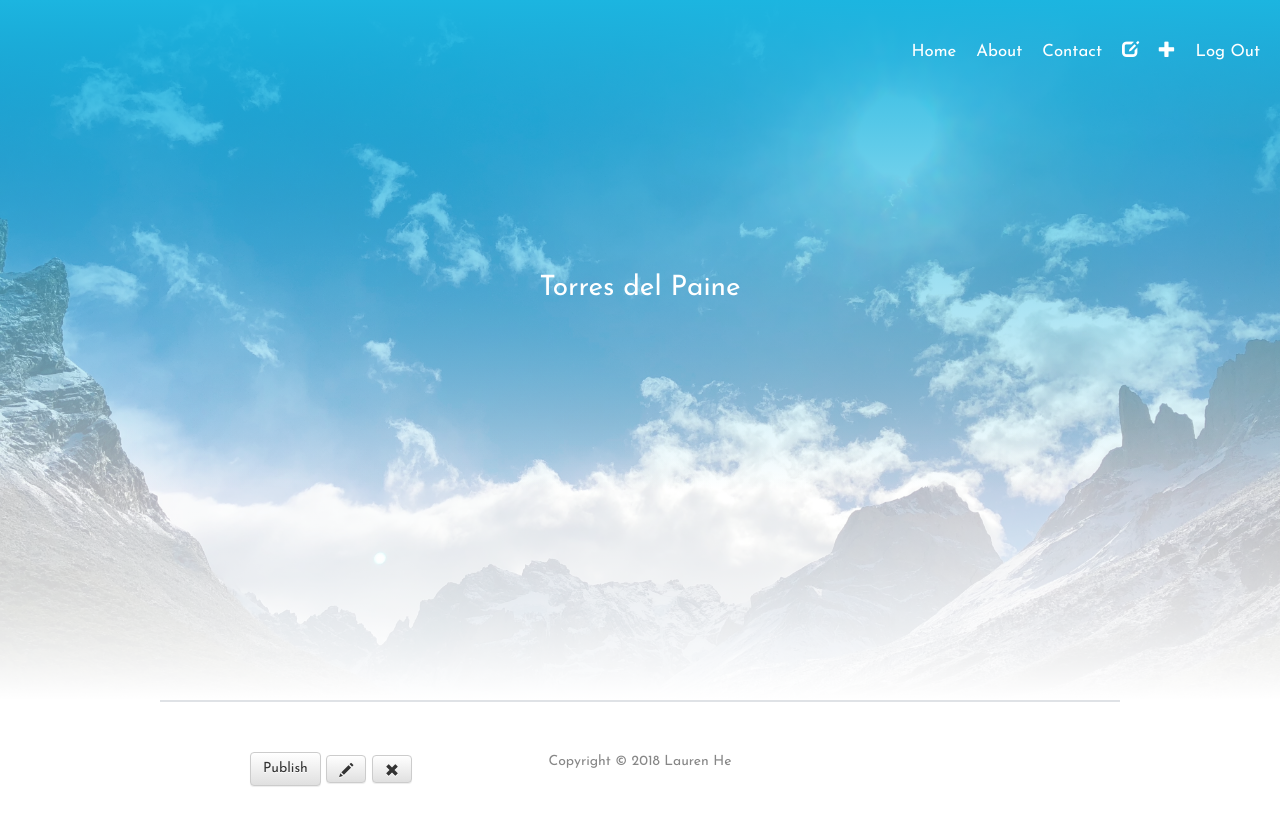
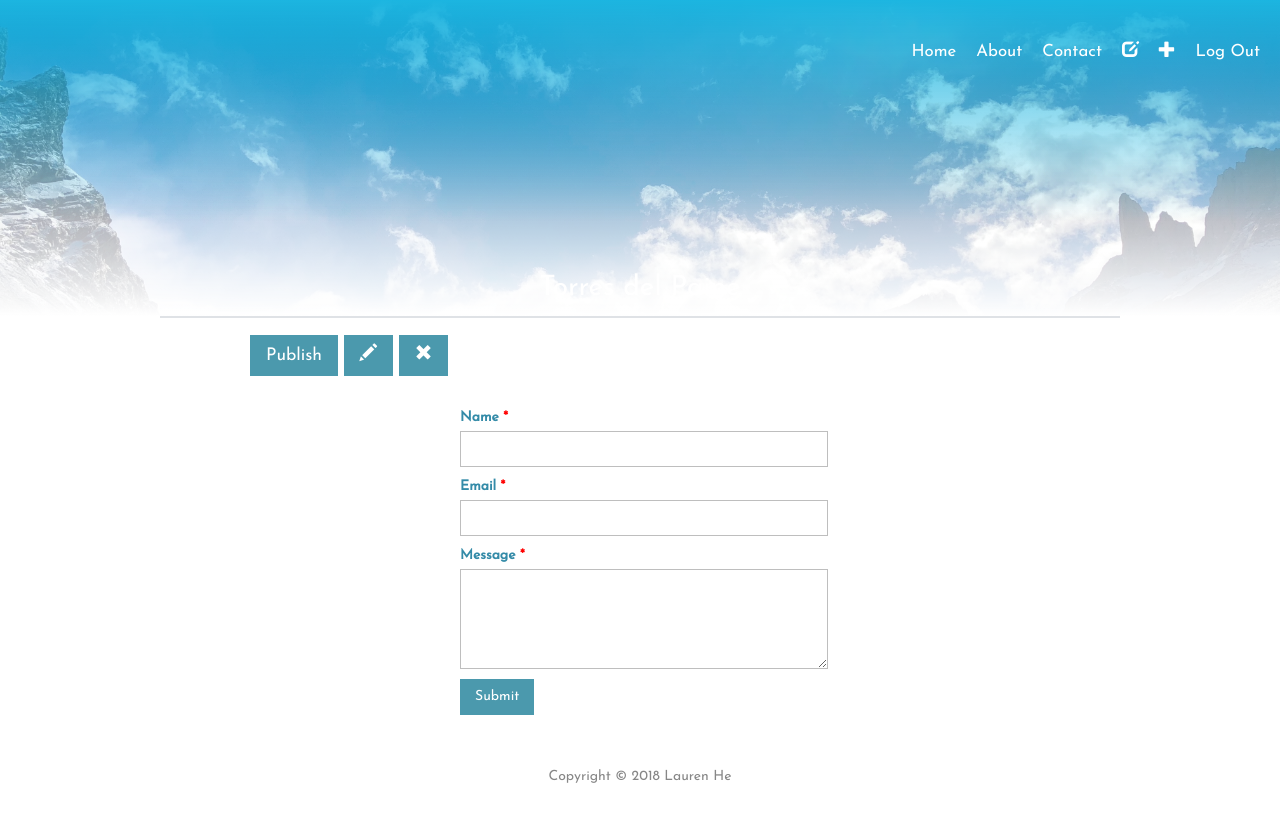
Before and after one commit to seanfarley/portfolio-site, a Django app: page /post/14/torres-del-paine in a window 1280 px wide. Before the commit the page ends 787 px from the top, so only its background shows below. Run offline with Django 3.2, Linux system fonts and the light colour scheme; a user stored in the database is signed in; data comes from the database, SQL or seed files in the repository; data that the repository does not hold is empty; some libraries are stand-ins or nearby versions.

Commit message:
Merged comment form with post_detail view, styled comment form and contact form, fixed comment display and approval/removal capability

```diff
--- a/blog/forms.py
+++ b/blog/forms.py
@@ -28,10 +28,10 @@
 
     class Meta:
         model = Comment
-        fields = ('author', 'text', 'email',)
+        fields = ('name', 'message', 'email',)
 
     def clean_name(self):
-        name = self.cleaned_data['author']
+        name = self.cleaned_data['name']
         name_l = name.lower()
         if name_l == "admin" or name_l == "author":
             raise ValidationError("Author name can't be 'admin/author'")
--- a/blog/models.py
+++ b/blog/models.py
@@ -49,8 +49,8 @@
 
 class Comment(models.Model):
     post = models.ForeignKey('blog.Post', related_name='comments')
-    author = models.CharField(max_length=200)
-    text = models.TextField()
+    name = models.CharField(max_length=200)
+    message = models.TextField()
     email = models.CharField(max_length=200)
     created_date = models.DateTimeField(default=timezone.now)
     approved_comment = models.BooleanField(default=False)
@@ -60,7 +60,7 @@
         self.save()
 
     def __str__(self):
-        return self.text
+        return self.message
 
 
 class Contact(models.Model):
--- a/blog/static/css/blog.css
+++ b/blog/static/css/blog.css
@@ -26,6 +26,11 @@
   color: #348ba8;
   font-family: 'Josefin Sans';
   font-size: 2em;
+  text-align:
+}
+
+h2 {
+  text-align: center;
 }
 
 /* =================================
@@ -80,8 +85,6 @@
   width: 100%;
   color: #878787;
   font-family: 'Josefin Sans';
-  position: absolute; /*footer at bottom*/
-  bottom: 0; /*footer at bottom*/
 }
 
 /* =================================
@@ -132,13 +135,147 @@
   color: #878787;
 }
 
-.comment {
-  margin: 20px 0 20px 20px;
-}
-
 .date {
   color: #828282;
   font-size: 0.75em;
+}
+
+/* =================================
+Form Layout Styles
+==================================== */
+
+.form {
+  color: #348ba8;
+  font-family: 'Josefin Sans';
+}
+
+.form-field {
+    margin: 10px auto;
+    max-width: 400px;
+    padding: 20px 12px 10px 20px;
+}
+
+.form-field li {
+    padding: 0;
+    display: block;
+    list-style: none;
+    margin: 10px 0 0 0;
+}
+
+.form-field label {
+    margin: 0 0 3px 0;
+    padding: 0px;
+    display: block;
+    font-weight: bold;
+}
+
+.form-field input[type=text],
+.form-field input[type=email],
+.form-field input[type=subject],
+textarea {
+    box-sizing: border-box;
+    -webkit-box-sizing: border-box;
+    -moz-box-sizing: border-box;
+    border:1px solid #BEBEBE;
+    padding: 7px;
+    margin:0px;
+    -webkit-transition: all 0.30s ease-in-out;
+    -moz-transition: all 0.30s ease-in-out;
+    -ms-transition: all 0.30s ease-in-out;
+    -o-transition: all 0.30s ease-in-out;
+    outline: none;
+}
+
+.form-field input[type=text]:focus,
+.form-field input[type=email]:focus,
+.form-field input[type=subject]:focus,
+.form-field textarea:focus {
+    -moz-box-shadow: 0 0 8px #88D5E9;
+    -webkit-box-shadow: 0 0 8px #88D5E9;
+    box-shadow: 0 0 8px #88D5E9;
+    border: 1px solid #88D5E9;
+}
+
+.form-field .field-rect {
+    width: 100%;
+}
+
+.form-field {
+    width: 100%;
+}
+
+.form-field .field-textarea {
+    height: 100px;
+}
+
+.form-field input[type=submit] {
+    background: #4B99AD;
+    padding: 8px 15px 8px 15px;
+    border: none;
+    color: #fff;
+}
+
+.form-field input[type=submit]:hover {
+    background: #4691A4;
+    box-shadow:none;
+    -moz-box-shadow:none;
+    -webkit-box-shadow:none;
+}
+
+.form-field .required {
+    color:red;
+}
+
+/* =================================
+Comment Layout Styles
+==================================== */
+
+.comment {
+  color: #348ba8;
+  font-family: 'Josefin Sans';
+  margin: 5px auto;
+  max-width: 400px;
+  padding: 10px 12px 10px 10px;
+}
+
+.comment-btn {
+  margin-top: 20px;
+}
+
+/* =================================
+  Button Styles
+==================================== */
+
+.publish {
+  background: #4B99AD;
+  color: #fff;
+  margin-top: 25px;
+  margin-left: 250px;
+  padding: 12px 16px;
+}
+
+.edit {
+  background: #4B99AD;
+  color: #fff;
+  margin-top: 25px;
+  padding: 12px 16px;
+}
+
+.remove,
+.approve {
+  background: #4B99AD;
+  color: #fff;
+  margin-top: 25px;
+  padding: 12px 16px;
+}
+
+.publish:hover,
+.edit:hover,
+.remove:hover,
+.approve:hover {
+    text-decoration: none;
+    background: #4691A4;
+    color: #fff;
 }
 
 /* =================================
@@ -153,42 +290,6 @@
   color: #348ba8;
   font-family: 'Josefin Sans';
   font-size: 2em;
-}
-
-/* =================================
-  Comment Page Layout Styles
-==================================== */
-
-.comment-page {
-  color: #348ba8;
-  font-family: 'Josefin Sans';
-  font-size: 2em;
-}
-
-/* =================================
-  Button Styles
-==================================== */
-
-.publish {
-  margin-top: 25px;
-  margin-left: 250px;
-  max-width: 960px;
-}
-
-.edit {
-  margin-top: 25px;
-  max-width: 960px;
-}
-
-.remove {
-  margin-top: 25px;
-  max-width: 960px;
-}
-
-.comment {
-  margin-left: 250px;
-  max-width: 960px;
-  font-family: 'Josefin Sans';
 }
 
 /* =================================
--- a/blog/templates/blog/post_detail.html
+++ b/blog/templates/blog/post_detail.html
@@ -38,16 +38,65 @@
                     {{ post.published_date }}
                 </div>
             {% else %}
-                <a class="publish btn btn-default" href="{% url 'post_publish' pk=post.pk %}">Publish</a>
+                <a class="publish" href="{% url 'post_publish' pk=post.pk %}">Publish</a>
             {% endif %}
-            <a class="edit btn btn-default" href="{% url 'post_edit' pk=post.pk %}"><span class="glyphicon glyphicon-pencil"></span></a>
-            <a class="remove btn btn-default" href="{% url 'post_remove' pk=post.pk %}"><span class="glyphicon glyphicon-remove"></span></a>
-        {% else %}
-            <a class="comment btn btn-default" href="{% url 'add_comment_to_post' pk=post.pk %}">Add Comment</a>
+            <a class="edit" href="{% url 'post_edit' pk=post.pk %}"><span class="glyphicon glyphicon-pencil"></span></a>
+            <a class="remove" href="{% url 'post_remove' pk=post.pk %}"><span class="glyphicon glyphicon-remove"></span></a>
         {% endif %}
     </div>
+
+    {% if messages %}
+    <ul class="messages">
+      {% for message in messages %}
+      <li{% if message.tags %} class="{{ message.tags }}"{% endif %}>{{ message }}</li>
+      {% endfor %}
+    </ul>
+    {% endif %}
+
+    <div class="form">
+      {{ form.non_field_errors }}
+      <form method="POST" class="post-form">
+          {% csrf_token %}
+          <ul class="form-field">
+              <li>
+                  <label>Name <span class="required">*</span></label>
+                  <input type="text" class="field-rect" />
+              </li>
+              <li>
+                  <label>Email <span class="required">*</span></label>
+                  <input type="email" class="field-rect" />
+              </li>
+              <li>
+                  <label>Message <span class="required">*</span></label>
+                  <textarea class="field-rect field-textarea"></textarea>
+              </li>
+              <li>
+                  <input type="submit" value="Submit"/>
+              </li>
+          </ul>
+      </form>
+    </div>
+
+    {% for comment in post.comments.all %}
+        {% if user.is_authenticated or comment.approved_comment %}
+        <div class="comment">
+            <strong>{{ comment.name }}</strong>
+            <p>{{ comment.message|linebreaks }}</p>
+            <div class="date">
+                {{ comment.created_date }}
+            </div>
+            <div class="comment-btn">
+                {% if not comment.approved_comment %}
+                    <a class="approve" href="{% url 'comment_approve' pk=comment.pk %}"><span class="glyphicon glyphicon-ok"></span></a>
+                    <a class="remove" href="{% url 'comment_remove' pk=comment.pk %}"><span class="glyphicon glyphicon-remove"></span></a>
+                {% endif %}
+            </div>
+       </div>
+       {% endif %}
+   {% endfor %}
 
     <footer class="main-footer">
         <span>Copyright &copy; 2018 Lauren He</span>
     </footer>
+</body>
 </html>
--- a/blog/urls.py
+++ b/blog/urls.py
@@ -15,7 +15,6 @@
     url(r'^drafts/$', views.post_draft_list, name='post_draft_list'),
     url(r'^post/(?P<pk>\d+)/publish/$', views.post_publish, name='post_publish'),
     url(r'^post/(?P<pk>\d+)/remove/$', views.post_remove, name='post_remove'),
-    url(r'^post/(?P<pk>\d+)/comment/$', views.add_comment_to_post, name='add_comment_to_post'),
     url(r'^comment/(?P<pk>\d+)/approve/$', views.comment_approve, name='comment_approve'),
     url(r'^comment/(?P<pk>\d+)/remove/$', views.comment_remove, name='comment_remove'),
     url(r'^ckeditor/', include('ckeditor_uploader.urls')),
--- a/blog/views.py
+++ b/blog/views.py
@@ -8,7 +8,18 @@
 
 def post_detail(request, pk, post_slug):
     post = get_object_or_404(Post, pk=pk)
-    return render(request, 'blog/post_detail.html', {'post': post})
+    if request.method == "POST":
+        form = CommentForm(request.POST)
+        if form.is_valid():
+            comment = form.save(commit=False)
+            comment.post = post
+            comment.save()
+            messages.add_message(request, messages.INFO, 'Your message was added!')
+            return redirect('post_detail', pk=post.pk)
+    # if request is GET then show unbound form to the user
+    else:
+        form = CommentForm()
+    return render(request, 'blog/post_detail.html', {'post': post, 'form': form})
 
 def post_cat(request):
     categories = Category.objects.all()
@@ -78,29 +89,14 @@
     posts = Post.objects.filter(published_date__isnull=True).order_by('created_date')
     return render(request, 'blog/post_draft_list.html', {'posts': posts})
 
-def add_comment_to_post(request, pk):
-    post = get_object_or_404(Post, pk=pk)
-    if request.method == "POST":
-        form = CommentForm(request.POST)
-        if form.is_valid():
-            comment = form.save(commit=False)
-            comment.post = post
-            comment.save()
-            messages.add_message(request, messages.INFO, 'Your message was added!')
-            return redirect('post_detail', pk=post.pk)
-    # if request is GET then show unbound form to the user
-    else:
-        form = CommentForm()
-    return render(request, 'blog/add_comment_to_post.html', {'form': form})
-
 @login_required
-def comment_approve(request, pk):
+def comment_approve(request, pk, post_slug):
     comment = get_object_or_404(Comment, pk=pk)
     comment.approve()
     return redirect('post_detail', pk=comment.post.pk)
 
 @login_required
-def comment_remove(request, pk):
+def comment_remove(request, pk, post_slug):
     comment = get_object_or_404(Comment, pk=pk)
     comment.delete()
     return redirect('post_detail', pk=comment.post.pk)
```
Also changed, not shown: blog/templates/blog/add_comment_to_post.html (deleted, +0 -19 lines), blog/templates/blog/contact.html (+28 -33 lines), blog/migrations/0011_auto_20180522_1755.py (added).
